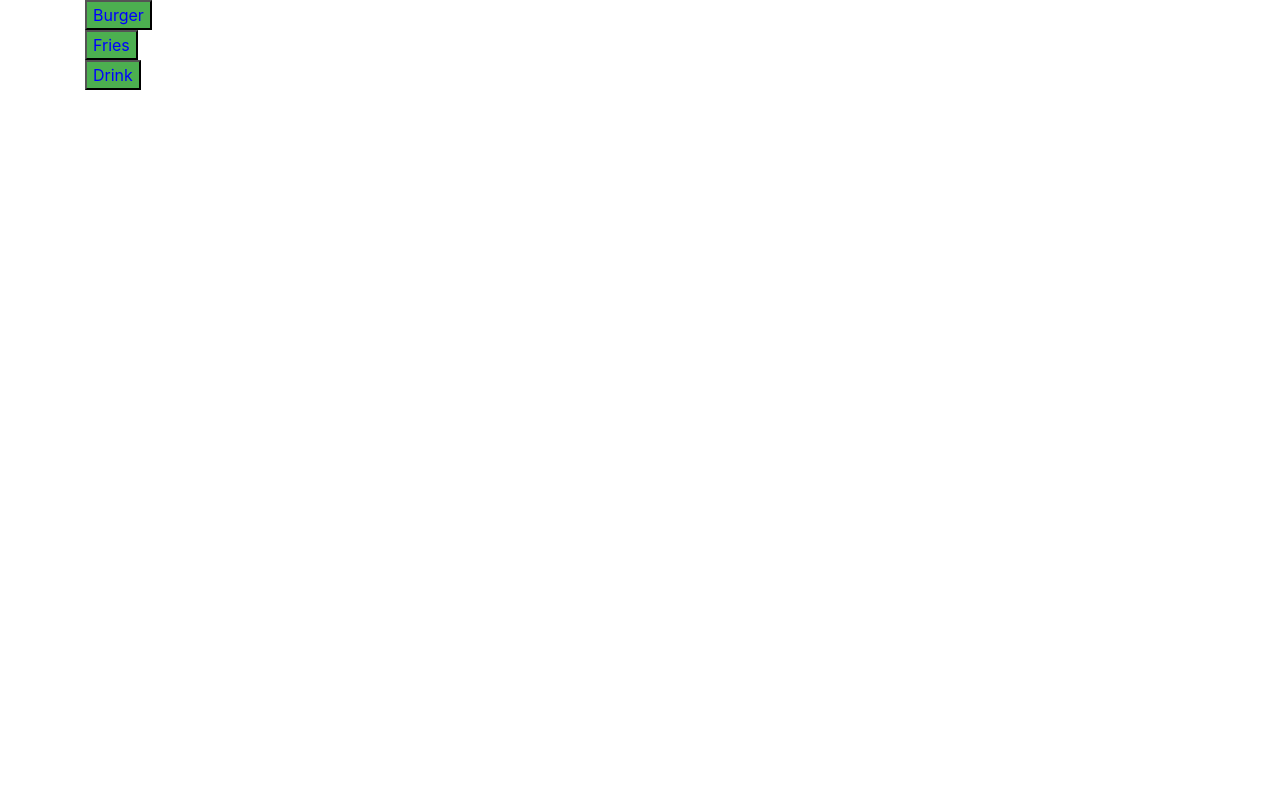
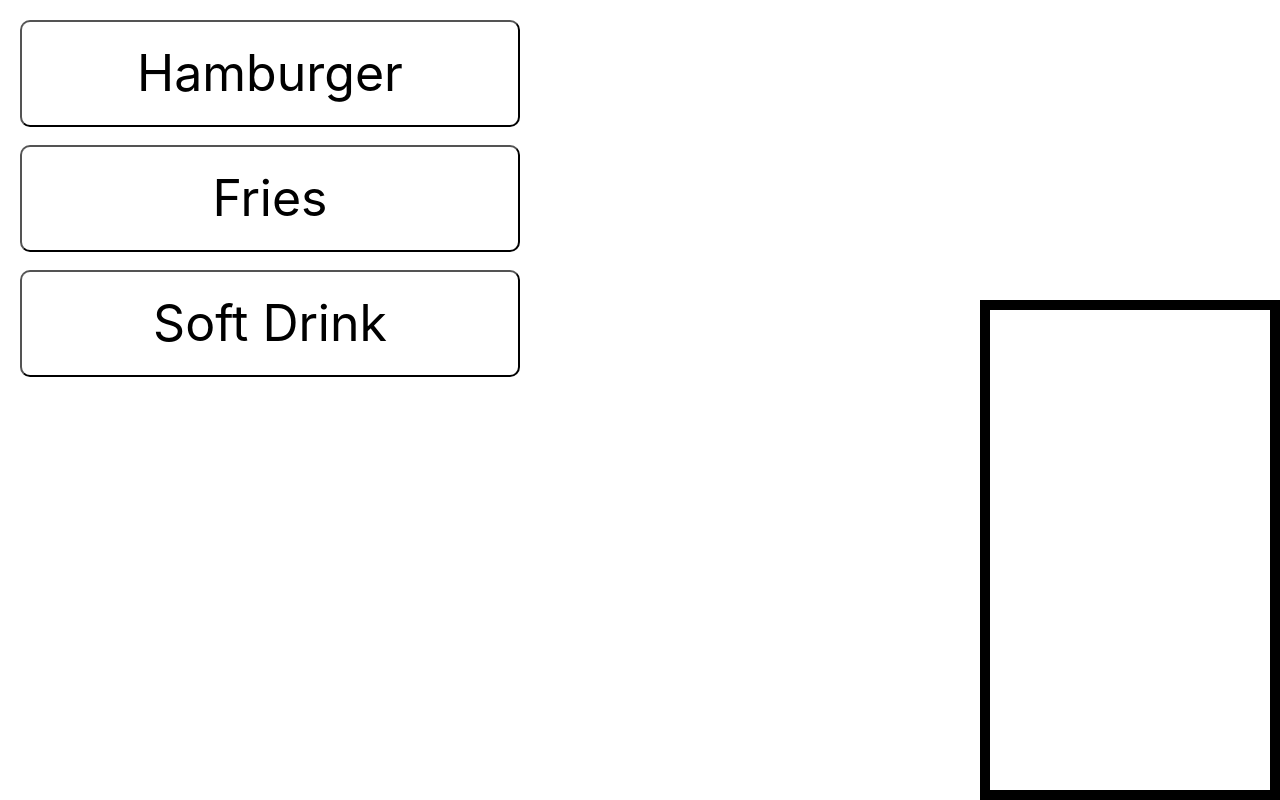
Before and after one commit to kevmich/CMPS285-Fall2020-Section2-Group-3, a React (Create React App) app in the folder KitchenVideoSystem/ClientApp/: page /CashierScreen in a window 1280 px wide. Built offline with nearby package versions, Linux system fonts and the light colour scheme.

Commit message:
Made buttons look better and added box to left corner.

```diff
--- a/KitchenVideoSystem/ClientApp/src/components/CashierScreen.css
+++ b/KitchenVideoSystem/ClientApp/src/components/CashierScreen.css
@@ -1,5 +1,37 @@
 .Button {
-    color: blue;
-    background-color: #4CAF50;
+    color: black;
+    background-color: white;
+    position: absolute;
     display: block;
+    margin: 20px;
+    padding: 14px 28px;
+    Width: 10em;
+    font-size: 50px;
+    left: 0;
+    border-radius: 10px;
 }
+
+/*.Button1 {
+    top: 0;
+    left: 0;
+}
+*/
+
+.Button2{
+    top: 125px;
+}
+
+.Button3{
+    top: 250px;
+}
+
+.Box {
+    position: absolute;
+    bottom: 0;
+    right: 0;
+    box-sizing: border-box;
+    width: 300px;
+    height: 500px;
+    padding: 30px;
+    border: 10px solid black
+}
--- a/KitchenVideoSystem/ClientApp/src/components/CashierScreen.js
+++ b/KitchenVideoSystem/ClientApp/src/components/CashierScreen.js
@@ -5,9 +5,15 @@ export default class CashierScreen extends Component {
     render() {
         return (
             <div>
-                <button class = "Button"> Burger </button>
-                <button class="Button"> Fries </button>
-                <button class="Button"> Drink </button>
+            <div>
+                <button class="Button"> Hamburger </button>
+                <button class="Button Button2"> Fries </button>
+                <button class="Button Button3"> Soft Drink </button>
+            </div>
+
+            <div class="Box">
+
+            </div>
             </div>
         );
     }
```
